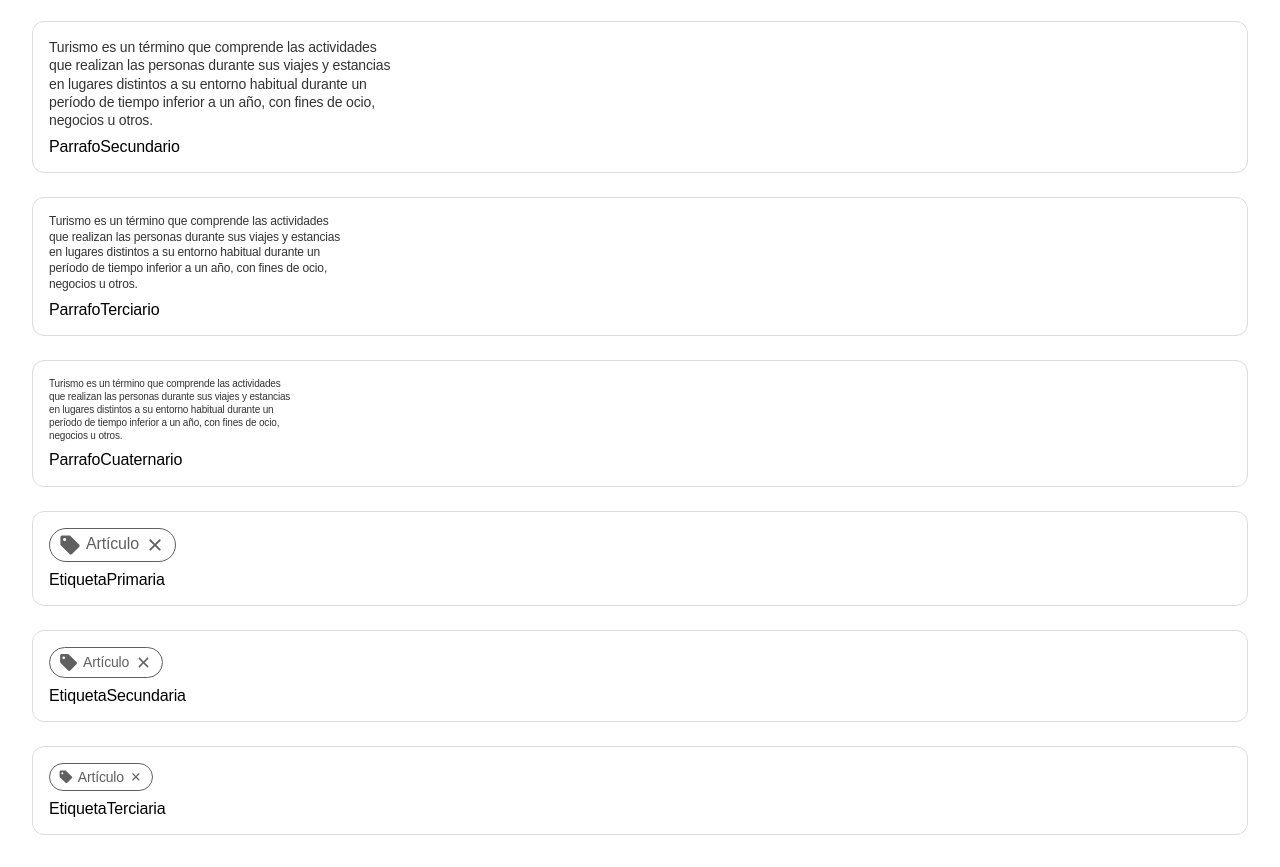
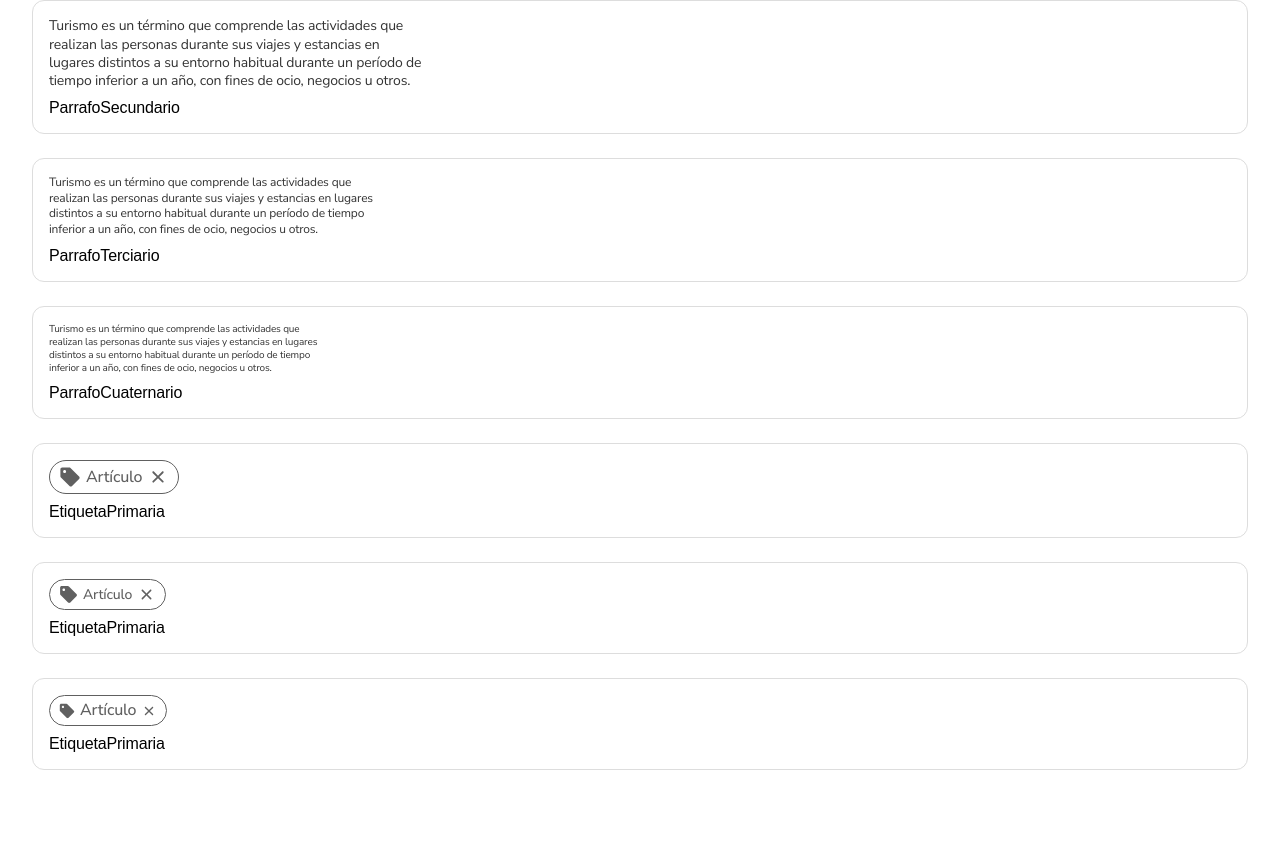
Before and after one commit to manuelcristobalescobedo/wildroutes, a React (Vite) app: page /elementos in a window 1280 px wide. Shown: the part 1947-2814 px from the top of the page. After the commit the page ends 2749 px from the top, so only its background shows below. Built offline with nearby package versions, Linux system fonts and the light colour scheme.

Commit message:
Mejoramiento de componentes Etiqueta

```diff
--- a/src/Componentes/Elementos/EtiquetaPrimaria.css
+++ b/src/Componentes/Elementos/EtiquetaPrimaria.css
@@ -11,10 +11,12 @@
     width: fit-content;
     padding: 4px 8px;
     border-radius: 9999px;
-    border: solid 1px;
+    color: var(--color-neutro-mas-mas-alto);
+    background-color: transparent;
+    border: solid 1px var(--color-neutro-mas-mas-alto);
 }
 
-.etiqueta-primaria svg {
+.etiqueta-primaria .icono-inicio, .etiqueta-primaria .icono-fin {
     display: flex;
     align-items: center;
     width: 1.5em;
@@ -22,6 +24,14 @@
     flex-shrink: 0;
 }
 
-.etiqueta-primaria span {
-    padding: 0 4px
+.etiqueta-primaria .texto {
+    padding: 0 4px;
+    text-decoration: none;
+    color: inherit;
 }
+
+.etiqueta-primaria:hover {
+    color: var(--color-primario-alto);
+    background-color: transparent;
+    border: solid 1px var(--color-primario-alto);
+}
--- a/src/Componentes/Elementos/EtiquetaPrimaria.tsx
+++ b/src/Componentes/Elementos/EtiquetaPrimaria.tsx
@@ -1,14 +1,13 @@
 import "./EtiquetaPrimaria.css";
-import Iconos from "../../Iconos/Indice";
 
-type EtiquetaPrimariaProps = { texto: string; icono?: React.ReactNode; color?: string; };
+type EtiquetaPrimariaProps = { texto: string; primerIcono?: React.ReactNode; segundoIcono?: React.ReactNode; enlace?: string; accion?: () => void; };
 
-export default function EtiquetaPrimaria({ texto, icono, color = "#000000", }: EtiquetaPrimariaProps) {
+export default function EtiquetaPrimaria({ texto, primerIcono, segundoIcono, enlace, accion }: EtiquetaPrimariaProps) {
     return (
-        <h1 className="etiqueta-primaria" style={{ color, borderColor: color }}>
-            {icono && icono}
-            <span>{texto}</span>
-            <Iconos.Cerrar />
+        <h1 className="etiqueta-primaria">
+            {primerIcono && <span className="icono-inicio">{primerIcono}</span>}
+            {enlace ? (<a className="texto" href={enlace}>{texto}</a>) : (<span className="texto">{texto}</span>)}
+            {segundoIcono && (<span className="icono-fin" onClick={accion ?? undefined} style={{ cursor: accion ? "pointer" : "default" }}>{segundoIcono}</span>)}
         </h1>
     );
 }
--- a/src/Componentes/Elementos/EtiquetaSecundaria.css
+++ b/src/Componentes/Elementos/EtiquetaSecundaria.css
@@ -11,10 +11,12 @@
     width: fit-content;
     padding: 4px 8px;
     border-radius: 9999px;
-    border: solid 1px;
+    color: var(--color-neutro-mas-mas-alto);
+    background-color: transparent;
+    border: solid 1px var(--color-neutro-mas-mas-alto);
 }
 
-.etiqueta-secundaria svg {
+.etiqueta-secundaria .icono-inicio, .etiqueta-secundaria .icono-fin {
     display: flex;
     align-items: center;
     width: 1.5em;
@@ -22,6 +24,14 @@
     flex-shrink: 0;
 }
 
-.etiqueta-secundaria span {
-    padding: 0 4px
+.etiqueta-secundaria .texto {
+    padding: 0 4px;
+    text-decoration: none;
+    color: inherit;
 }
+
+.etiqueta-secundaria:hover {
+    color: var(--color-primario-alto);
+    background-color: transparent;
+    border: solid 1px var(--color-primario-alto);
+}
--- a/src/Componentes/Elementos/EtiquetaSecundaria.tsx
+++ b/src/Componentes/Elementos/EtiquetaSecundaria.tsx
@@ -1,14 +1,13 @@
 import "./EtiquetaSecundaria.css";
-import Iconos from "../../Iconos/Indice";
 
-type EtiquetaSecundariaProps = { texto: string; icono?: React.ReactNode; color?: string; };
+type EtiquetaSecundariaProps = { texto: string; primerIcono?: React.ReactNode; segundoIcono?: React.ReactNode; enlace?: string; accion?: () => void; };
 
-export default function EtiquetaSecundaria({ texto, icono, color = "#000000", }: EtiquetaSecundariaProps) {
+export default function EtiquetaSecundaria({ texto, primerIcono, segundoIcono, enlace, accion }: EtiquetaSecundariaProps) {
     return (
-        <h1 className="etiqueta-secundaria" style={{ color, borderColor: color }}>
-            {icono && icono}
-            <span>{texto}</span>
-            <Iconos.Cerrar />
+        <h1 className="etiqueta-secundaria">
+            {primerIcono && <span className="icono-inicio">{primerIcono}</span>}
+            {enlace ? (<a className="texto" href={enlace}>{texto}</a>) : (<span className="texto">{texto}</span>)}
+            {segundoIcono && (<span className="icono-fin" onClick={accion ?? undefined} style={{ cursor: accion ? "pointer" : "default" }}>{segundoIcono}</span>)}
         </h1>
     );
 }
--- a/src/Componentes/Elementos/EtiquetaTerciaria.css
+++ b/src/Componentes/Elementos/EtiquetaTerciaria.css
@@ -3,7 +3,7 @@
     padding: 0;
     display: flex;
     align-items: center;
-    font-size: 14px;
+    font-size: 16px;
     font-family: "Nunito Sans", sans-serif;
     font-weight: 500;
     font-style: normal;
@@ -11,10 +11,12 @@
     width: fit-content;
     padding: 4px 8px;
     border-radius: 9999px;
-    border: solid 1px;
+    color: var(--color-neutro-mas-mas-alto);
+    background-color: transparent;
+    border: solid 1px var(--color-neutro-mas-mas-alto);
 }
 
-.etiqueta-terciaria svg {
+.etiqueta-terciaria .icono-inicio, .etiqueta-terciaria .icono-fin {
     display: flex;
     align-items: center;
     width: 1.125em;
@@ -22,6 +24,14 @@
     flex-shrink: 0;
 }
 
-.etiqueta-terciaria span {
-    padding: 0 4px
+.etiqueta-terciaria .texto {
+    padding: 0 4px;
+    text-decoration: none;
+    color: inherit;
 }
+
+.etiqueta-terciaria:hover {
+    color: var(--color-primario-alto);
+    background-color: transparent;
+    border: solid 1px var(--color-primario-alto);
+}
--- a/src/Componentes/Elementos/EtiquetaTerciaria.tsx
+++ b/src/Componentes/Elementos/EtiquetaTerciaria.tsx
@@ -1,14 +1,13 @@
 import "./EtiquetaTerciaria.css";
-import Iconos from "../../Iconos/Indice";
 
-type EtiquetaTerciariaProps = { texto: string; icono?: React.ReactNode; color?: string; };
+type EtiquetaTerciariaProps = { texto: string; primerIcono?: React.ReactNode; segundoIcono?: React.ReactNode; enlace?: string; accion?: () => void; };
 
-export default function EtiquetaTerciaria({ texto, icono, color = "#000000", }: EtiquetaTerciariaProps) {
+export default function EtiquetaTerciaria({ texto, primerIcono, segundoIcono, enlace, accion }: EtiquetaTerciariaProps) {
     return (
-        <h1 className="etiqueta-terciaria" style={{ color, borderColor: color }}>
-            {icono && icono}
-            <span>{texto}</span>
-            <Iconos.Cerrar />
+        <h1 className="etiqueta-terciaria">
+            {primerIcono && <span className="icono-inicio">{primerIcono}</span>}
+            {enlace ? (<a className="texto" href={enlace}>{texto}</a>) : (<span className="texto">{texto}</span>)}
+            {segundoIcono && (<span className="icono-fin" onClick={accion ?? undefined} style={{ cursor: accion ? "pointer" : "default" }}>{segundoIcono}</span>)}
         </h1>
     );
 }
--- a/src/Paginas/PaginaElementos.tsx
+++ b/src/Paginas/PaginaElementos.tsx
@@ -109,18 +109,18 @@ export default function PaginaElementos() {
             </section>
 
             <section style={{ padding: "1rem", border: "1px solid #ddd", borderRadius: "12px", display: "flex", flexDirection: "column", gap: "8px" }}>
-                <EtiquetaPrimaria texto="Artículo" icono={<Iconos.Vender/>} color="#606060"/>
+                <EtiquetaPrimaria texto="Artículo" primerIcono={<Iconos.Vender/>} segundoIcono={<Iconos.Cerrar/>}/>
                 <p style={{ fontFamily: "sans-serif", margin: "0", padding: "0" }}>EtiquetaPrimaria</p>
             </section>
 
             <section style={{ padding: "1rem", border: "1px solid #ddd", borderRadius: "12px", display: "flex", flexDirection: "column", gap: "8px" }}>
-                <EtiquetaSecundaria texto="Artículo" icono={<Iconos.Vender/>} color="#606060"/>
-                <p style={{ fontFamily: "sans-serif", margin: "0", padding: "0" }}>EtiquetaSecundaria</p>
+                <EtiquetaSecundaria texto="Artículo" primerIcono={<Iconos.Vender/>} segundoIcono={<Iconos.Cerrar/>}/>
+                <p style={{ fontFamily: "sans-serif", margin: "0", padding: "0" }}>EtiquetaPrimaria</p>
             </section>
 
             <section style={{ padding: "1rem", border: "1px solid #ddd", borderRadius: "12px", display: "flex", flexDirection: "column", gap: "8px" }}>
-                <EtiquetaTerciaria texto="Artículo" icono={<Iconos.Vender/>} color="#606060"/>
-                <p style={{ fontFamily: "sans-serif", margin: "0", padding: "0" }}>EtiquetaTerciaria</p>
+                <EtiquetaTerciaria texto="Artículo" primerIcono={<Iconos.Vender/>} segundoIcono={<Iconos.Cerrar/>}/>
+                <p style={{ fontFamily: "sans-serif", margin: "0", padding: "0" }}>EtiquetaPrimaria</p>
             </section>
 
         </div>
--- a/src/index.css
+++ b/src/index.css
@@ -1,3 +1,5 @@
+@import url("https://fonts.googleapis.com/css2?family=Nunito+Sans:wght@400;500;600;700&display=swap");
+
 :root {
     --color-primario-mas-bajo: #ECB9BD;
     --color-primario-bajo: #D9737B;
@@ -30,8 +32,8 @@
     --color-neutro-mas-mas-alto: #606060;
     --color-neutro-mas-mas-mas-alto: #4A4A4A;
     --color-neutro-mas-mas-mas-mas-alto: #333333;
-    --color-neutrp-opaco-mas-bajo: #3333331a;
-    --color-neutrp-opaco-bajo: #33333380;
+    --color-neutro-opaco-mas-bajo: #3333331a;
+    --color-neutro-opaco-bajo: #33333380;
     --color-error-bajo: #FB3748;
     --color-error-alto: #D00416;
     --color-error-opaco: #fb37471a;
@@ -43,8 +45,6 @@
     --color-exito-opaco: #1fc16b1a;
 }
 
-@import url("https://fonts.googleapis.com/css2?family=Nunito+Sans:wght@400;500;600;700&display=swap");
-
 html {
   font-family: "Nunito Sans", sans-serif;
 }
--- a/src/main.tsx
+++ b/src/main.tsx
@@ -1,9 +1,9 @@
+import './index.css';
 import { StrictMode } from 'react';
 import { createRoot } from 'react-dom/client';
 import { Provider } from 'react-redux';
 import { store } from './Redux/store.ts';
 import { BrowserRouter } from 'react-router-dom';
-import './index.css';
 import App from './App.tsx';
 
 createRoot(document.getElementById('root')!).render(
```
